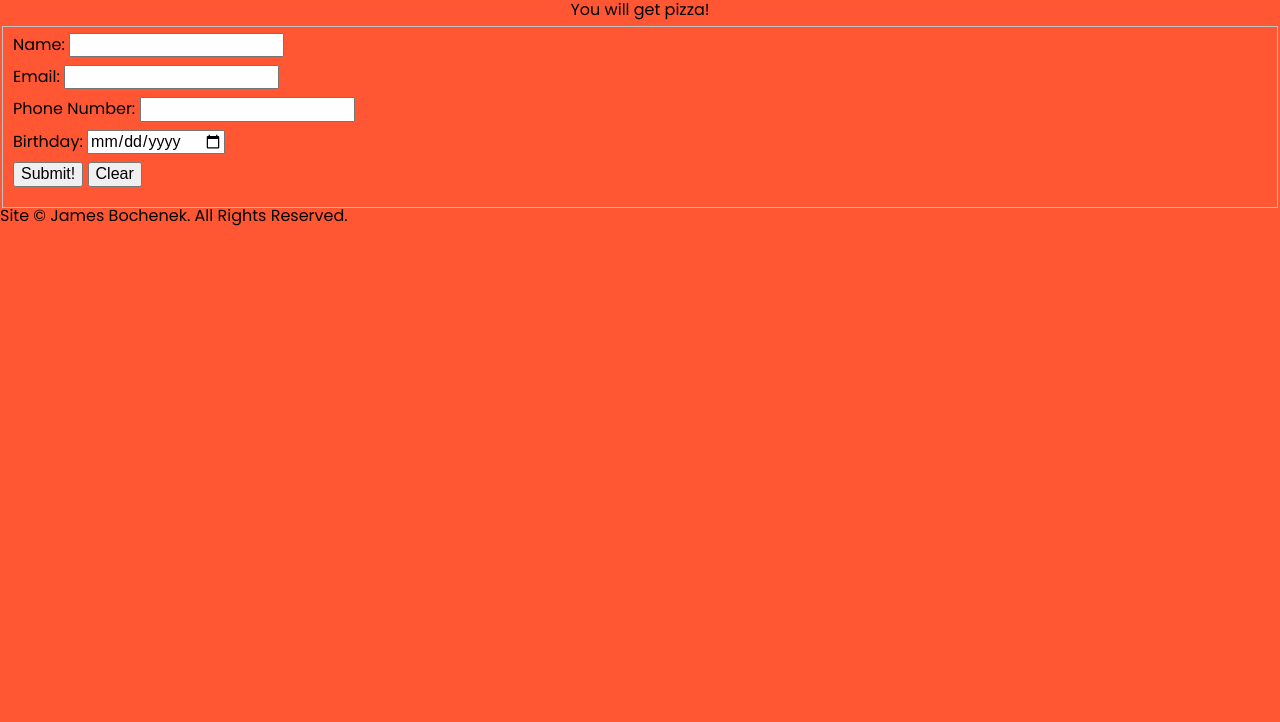
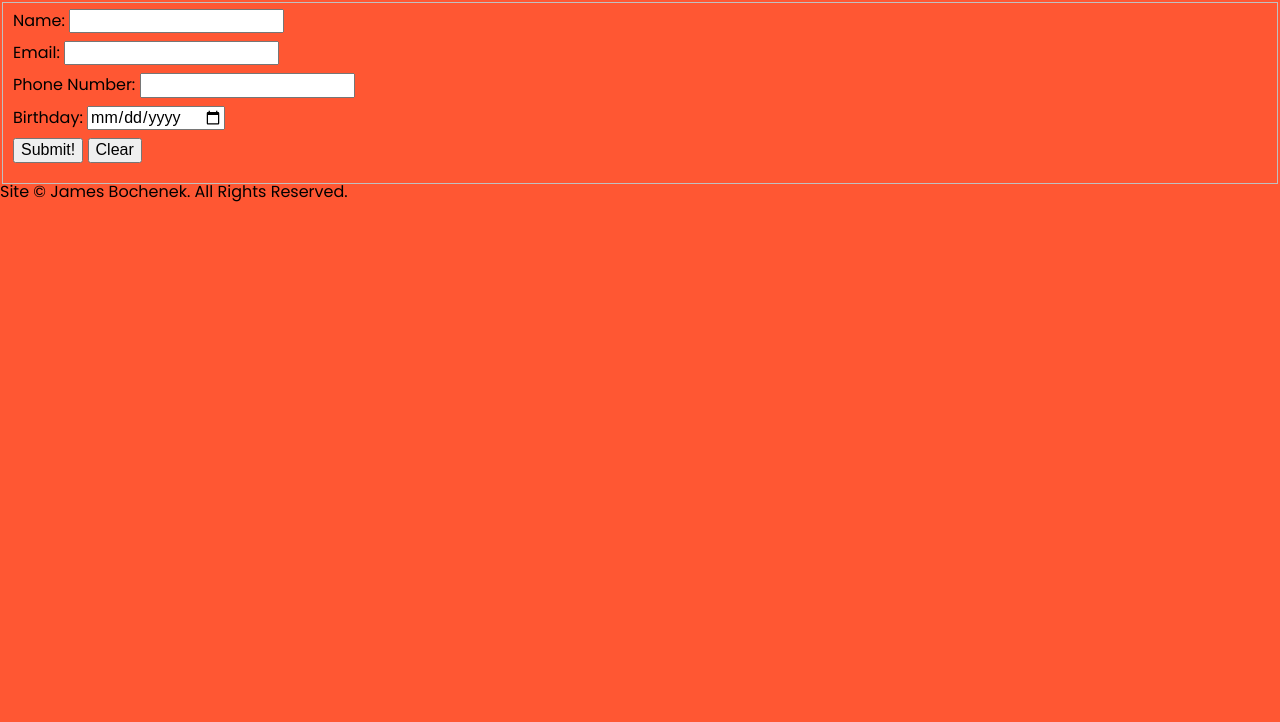
Before and after one commit to jmsbochenek/Lab-2, a plain HTML site: page index.html in a window 1280 px wide. Shown: the part 78-800 px from the top of the page. Drawn offline with Linux system fonts and the light colour scheme.

Commit message:
Add files via upload

```diff
--- a/index.html
+++ b/index.html
@@ -10,7 +10,6 @@
   </head>
   <body>
     <h1>Please complete this form!</h1>
-    <h2>You will get pizza!</h2>
     <form method="get" autocomplete="on" action="#null">
       <fieldset>
         <div id="wrap">
```
